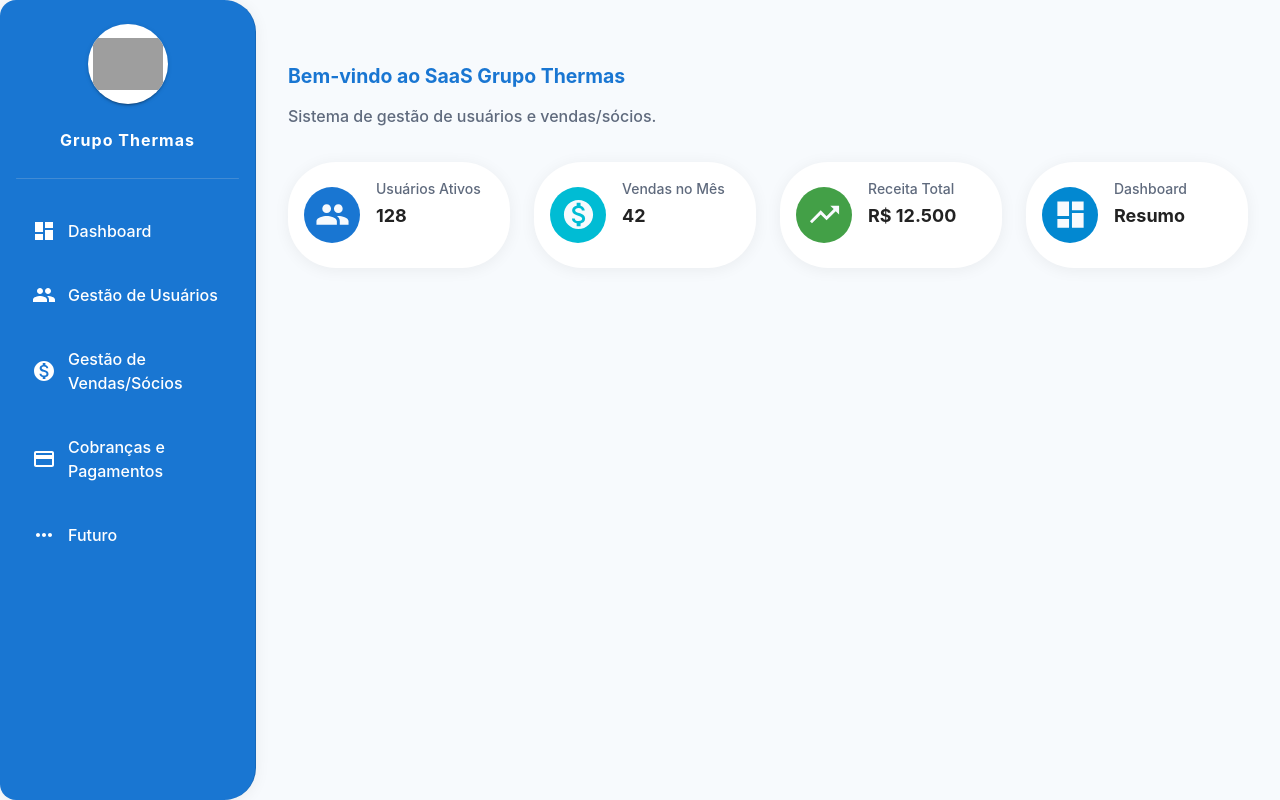
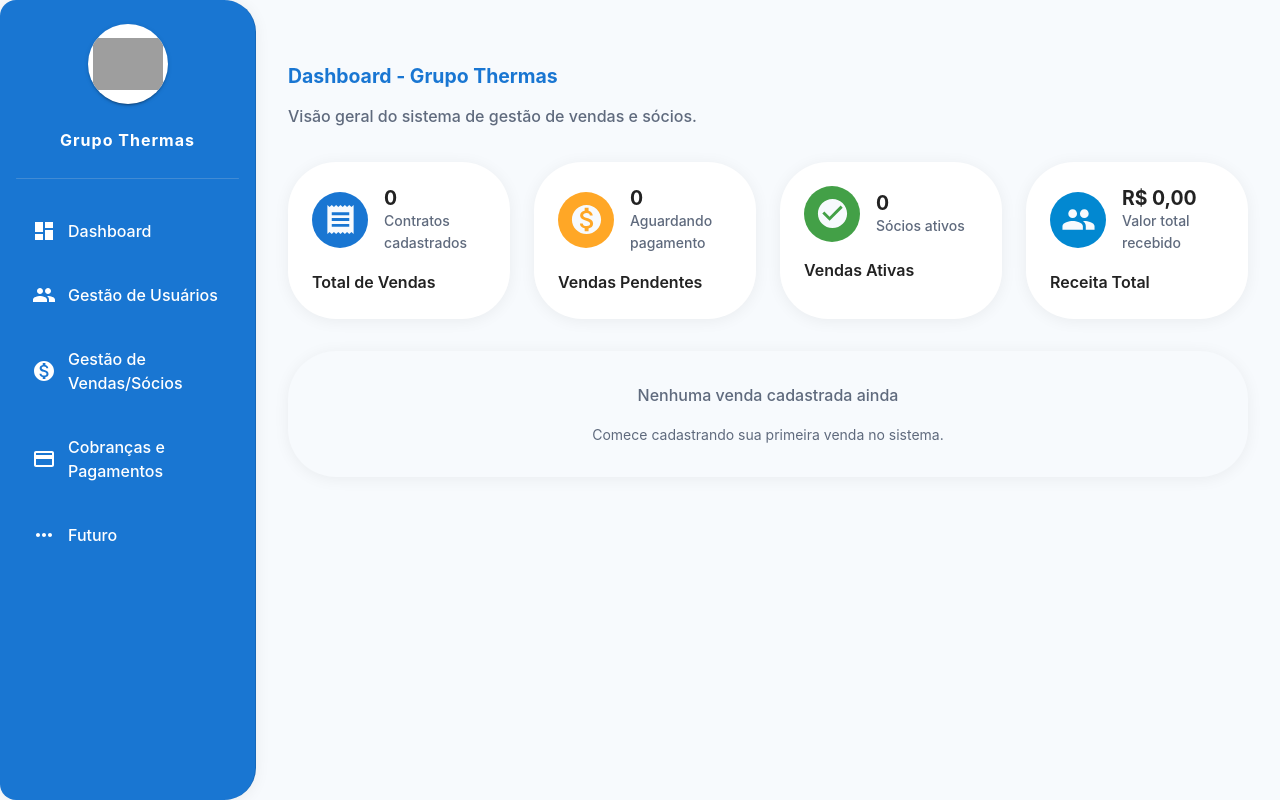
Before and after one commit to KevenMor/grupothermasgestao, a Next.js app: page / in a window 1280 px wide. Built offline with nearby package versions, Linux system fonts and the light colour scheme; no server answers; the database is empty; grey boxes are pictures that could not be loaded.

Commit message:
feat: dashboard limpo com dados reais, webhook Asaas para status ativo, e melhorias visuais

```diff
--- a/src/app/api/webhooks/asaas/route.ts
+++ b/src/app/api/webhooks/asaas/route.ts
@@ -16,7 +16,7 @@ export async function POST(request: NextRequest) {
         const { error } = await supabase
           .from('vendas')
           .update({
-            status: 'pago',
+            status: 'ativo', // Mudar para 'ativo' quando pago
             asaas_payment_id: payment.id,
             data_pagamento: new Date().toISOString().split('T')[0]
           })
@@ -27,12 +27,13 @@ export async function POST(request: NextRequest) {
           return NextResponse.json({ error: 'Erro ao atualizar venda' }, { status: 500 });
         }
 
-        console.log(`Venda ${payment.externalReference} marcada como paga`);
+        console.log(`Venda ${payment.externalReference} marcada como ativa e paga`);
 
         // Aqui você pode adicionar outras ações:
         // - Enviar e-mail de confirmação
         // - Gerar recibo
         // - Atualizar status da cobrança
+        // - Enviar notificação para o cliente
         // - etc.
       }
     }
--- a/src/app/page.tsx
+++ b/src/app/page.tsx
@@ -1,79 +1,185 @@
 "use client";
 
-import { Box, Card, CardContent, Typography, Avatar, useTheme } from '@mui/material';
+import { Box, Card, CardContent, Typography, Avatar, useTheme, Grid, Paper } from '@mui/material';
 import PeopleIcon from '@mui/icons-material/People';
 import MonetizationOnIcon from '@mui/icons-material/MonetizationOn';
-import TrendingUpIcon from '@mui/icons-material/TrendingUp';
-import DashboardIcon from '@mui/icons-material/Dashboard';
+import ReceiptIcon from '@mui/icons-material/Receipt';
+import CheckCircleIcon from '@mui/icons-material/CheckCircle';
+import { useState, useEffect } from 'react';
+import { supabase } from '@/lib/supabase';
+
+interface DashboardStats {
+  totalVendas: number;
+  vendasPendentes: number;
+  vendasAtivas: number;
+  totalReceita: number;
+}
+
+export default function Home() {
+  const theme = useTheme();
+  const [stats, setStats] = useState<DashboardStats>({
+    totalVendas: 0,
+    vendasPendentes: 0,
+    vendasAtivas: 0,
+    totalReceita: 0
+  });
+  const [loading, setLoading] = useState(true);
+
+  useEffect(() => {
+    async function fetchDashboardStats() {
+      try {
+        setLoading(true);
+
+        // Buscar estatísticas das vendas
+        const { data: vendas, error } = await supabase
+          .from('vendas')
+          .select('valor_total, status');
+
+        if (error) {
+          console.error('Erro ao buscar vendas:', error);
+          return;
+        }
+
+        if (vendas) {
+          const totalVendas = vendas.length;
+          const vendasPendentes = vendas.filter(v => v.status === 'pendente').length;
+          const vendasAtivas = vendas.filter(v => v.status === 'ativo').length;
+          const totalReceita = vendas
+            .filter(v => v.status === 'ativo')
+            .reduce((sum, v) => sum + (v.valor_total || 0), 0);
+
+          setStats({
+            totalVendas,
+            vendasPendentes,
+            vendasAtivas,
+            totalReceita
+          });
+        }
+      } catch (error) {
+        console.error('Erro ao carregar estatísticas:', error);
+      } finally {
+        setLoading(false);
+      }
+    }
+
+    fetchDashboardStats();
+  }, []);
+
+  const formatCurrency = (value: number) => {
+    return new Intl.NumberFormat('pt-BR', {
+      style: 'currency',
+      currency: 'BRL',
+    }).format(value);
+  };
 
   const cards = [
     {
-    title: 'Usuários Ativos',
-    value: 128,
-    icon: <PeopleIcon fontSize="large" />,
+      title: 'Total de Vendas',
+      value: stats.totalVendas,
+      icon: <ReceiptIcon fontSize="large" />,
       color: 'primary',
+      subtitle: 'Contratos cadastrados'
     },
     {
-    title: 'Vendas no Mês',
-    value: 42,
+      title: 'Vendas Pendentes',
+      value: stats.vendasPendentes,
       icon: <MonetizationOnIcon fontSize="large" />,
-    color: 'secondary',
+      color: 'warning',
+      subtitle: 'Aguardando pagamento'
+    },
+    {
+      title: 'Vendas Ativas',
+      value: stats.vendasAtivas,
+      icon: <CheckCircleIcon fontSize="large" />,
+      color: 'success',
+      subtitle: 'Sócios ativos'
     },
     {
       title: 'Receita Total',
-    value: 'R$ 12.500',
-    icon: <TrendingUpIcon fontSize="large" />,
-    color: 'success',
-  },
-  {
-    title: 'Dashboard',
-    value: 'Resumo',
-    icon: <DashboardIcon fontSize="large" />,
+      value: formatCurrency(stats.totalReceita),
+      icon: <PeopleIcon fontSize="large" />,
       color: 'info',
+      subtitle: 'Valor total recebido'
     },
   ] as const;
 
   type CardColor = typeof cards[number]['color'];
 
-export default function Home() {
-  const theme = useTheme();
+  if (loading) {
+    return (
+      <Box sx={{ width: '100%', py: { xs: 2, md: 4 }, textAlign: 'center' }}>
+        <Typography variant="h6" color="text.secondary">
+          Carregando estatísticas...
+        </Typography>
+      </Box>
+    );
+  }
+
   return (
     <Box sx={{ width: '100%', py: { xs: 2, md: 4 } }}>
       <Typography variant="h4" fontWeight={700} mb={2} color="primary.main">
-        Bem-vindo ao SaaS Grupo Thermas
+        Dashboard - Grupo Thermas
       </Typography>
       <Typography variant="h6" color="text.secondary" mb={4}>
-        Sistema de gestão de usuários e vendas/sócios.
+        Visão geral do sistema de gestão de vendas e sócios.
       </Typography>
-      <Box
-        sx={{
-          display: 'grid',
-          gridTemplateColumns: { xs: '1fr', sm: '1fr 1fr', md: 'repeat(4, 1fr)' },
-          gap: 3,
-        }}
-      >
+
+      <Grid container spacing={3}>
         {cards.map((card) => (
-          <Card key={card.title} sx={{
+          <Grid item xs={12} sm={6} md={3} key={card.title}>
+            <Card sx={{
               borderRadius: 4,
               boxShadow: '0 2px 16px 0 rgba(0,0,0,0.06)',
-            p: 2,
-            display: 'flex',
-            alignItems: 'center',
-            gap: 2,
-            transition: 'transform 0.2s',
-            '&:hover': { transform: 'translateY(-4px)', boxShadow: '0 6px 24px 0 rgba(0,0,0,0.10)' },
+              p: 3,
+              height: '100%',
+              transition: 'transform 0.2s, box-shadow 0.2s',
+              '&:hover': {
+                transform: 'translateY(-4px)',
+                boxShadow: '0 6px 24px 0 rgba(0,0,0,0.10)'
+              },
               bgcolor: 'background.paper',
             }}>
-            <Avatar sx={{ bgcolor: theme.palette[card.color as CardColor].main, width: 56, height: 56 }}>
+              <Box sx={{ display: 'flex', alignItems: 'center', gap: 2, mb: 2 }}>
+                <Avatar sx={{
+                  bgcolor: theme.palette[card.color as CardColor].main,
+                  width: 56,
+                  height: 56
+                }}>
                   {card.icon}
                 </Avatar>
-            <CardContent sx={{ p: 0 }}>
-              <Typography variant="subtitle2" color="text.secondary" fontWeight={500} mb={0.5}>{card.title}</Typography>
-              <Typography variant="h5" fontWeight={700} color="text.primary">{card.value}</Typography>
-            </CardContent>
+                <Box>
+                  <Typography variant="h4" fontWeight={700} color="text.primary">
+                    {card.value}
+                  </Typography>
+                  <Typography variant="subtitle2" color="text.secondary" fontWeight={500}>
+                    {card.subtitle}
+                  </Typography>
+                </Box>
+              </Box>
+              <Typography variant="h6" fontWeight={600} color="text.primary">
+                {card.title}
+              </Typography>
             </Card>
+          </Grid>
         ))}
-      </Box>
+      </Grid>
+
+      {stats.totalVendas === 0 && (
+        <Paper sx={{
+          mt: 4,
+          p: 4,
+          textAlign: 'center',
+          borderRadius: 4,
+          bgcolor: 'background.default'
+        }}>
+          <Typography variant="h6" color="text.secondary" mb={2}>
+            Nenhuma venda cadastrada ainda
+          </Typography>
+          <Typography variant="body2" color="text.secondary">
+            Comece cadastrando sua primeira venda no sistema.
+          </Typography>
+        </Paper>
+      )}
     </Box>
   );
 }
--- a/src/app/vendas/page.tsx
+++ b/src/app/vendas/page.tsx
@@ -430,6 +430,7 @@ export default function VendasPage() {
 
   function getStatusColor(status: string): "success" | "warning" | "error" | "info" | "default" {
     switch (status) {
+      case 'ativo': return 'success';
       case 'aprovada': return 'success';
       case 'pendente': return 'warning';
       case 'cancelada': return 'error';
```
Lines whose indentation alone changed are shown as unchanged.
